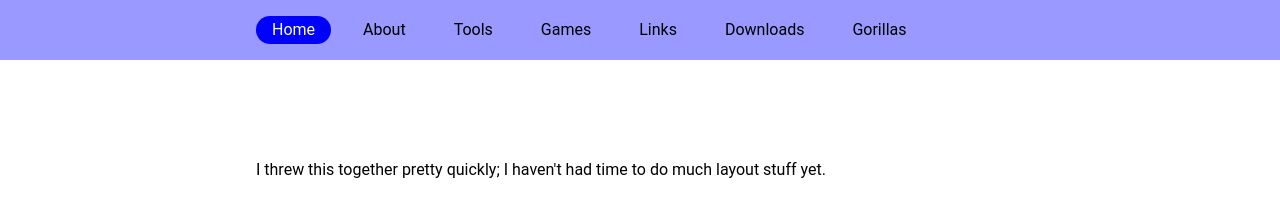
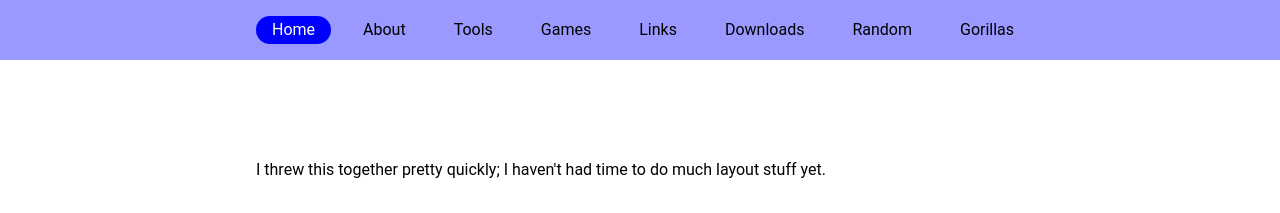
Before and after one commit to eisoptrophobia/eisoptrophobia.github.io, a Jekyll site: the page built from index.html, in a window 1280 px wide. Shown: the top 213 px of the page. Built offline with Jekyll 4.4.1, drawn with Linux system fonts in a browser that asks for light colours.

Commit message:
Update default.html

```diff
--- a/_layouts/default.html
+++ b/_layouts/default.html
@@ -15,12 +15,13 @@
      <div class="grid">
       <nav class="navigation">
        <ul class="navigation__list navigation__list--inline">
-        <li class="navigation__item"><a href="https://zandyisrad.github.io" class="is-active">Home</a></li>
-        <li class="navigation__item"><a href="https://zandyisrad.github.io/about">About</a></li>
-        <li class="navigation__item"><a href="https://zandyisrad.github.io/tools">Tools</a></li>
-        <li class="navigation__item"><a href="https://zandyisrad.github.io/games">Games</a></li>
-        <li class="navigation__item"><a href="https://zandyisrad.github.io/links">Links</a></li>
-        <li class="navigation__item"><a href="https://zandyisrad.github.io/downloads">Downloads</a></li>
+        <li class="navigation__item"><a href="/" class="is-active">Home</a></li>
+        <li class="navigation__item"><a href="about">About</a></li>
+        <li class="navigation__item"><a href="tools">Tools</a></li>
+        <li class="navigation__item"><a href="games">Games</a></li>
+        <li class="navigation__item"><a href="links">Links</a></li>
+        <li class="navigation__item"><a href="downloads">Downloads</a></li>
+        <li class="navigation__item"><a href="random">Random</a></li>
         <li class="navigation__item"><a href="https://www.google.com/search?q=gorillas&rlz=1C1CHBF_enUS769US769&source=lnms&tbm=isch&sa=X&ved=0ahUKEwjm2s31kdHZAhWlzIMKHTECBNcQ_AUICigB&biw=1536&bih=759">Gorillas</a></li>
        </ul>
       </nav>
```
